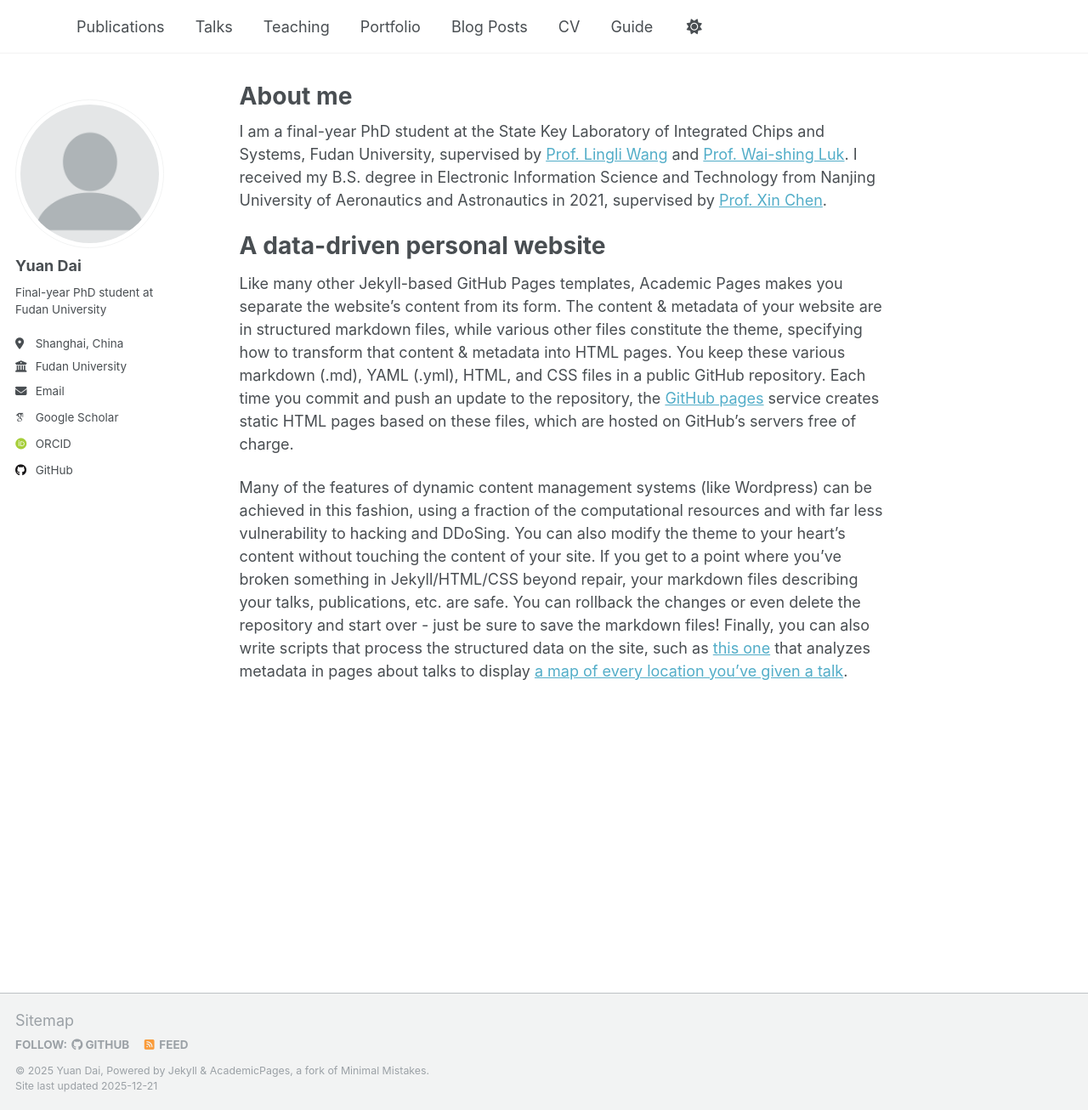
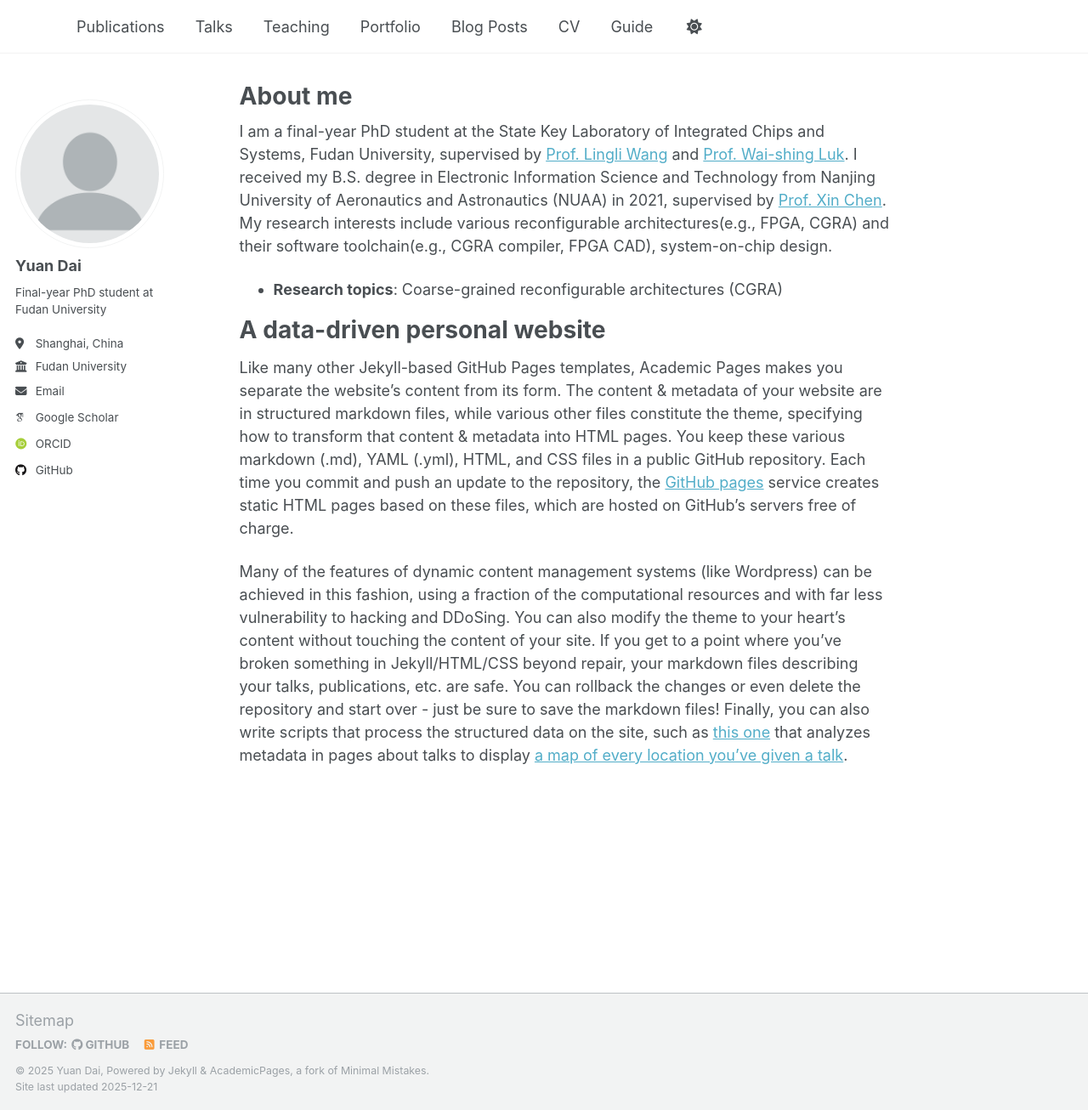
Before and after one commit to Dai-dirk/Dai-dirk.github.io, a Jekyll site: the page built from _pages/about.md, in a window 1280 px wide and 1306 px high. Shown: the whole window at 85% size. Built offline with Jekyll 4.4.1, drawn with Linux system fonts in a browser that asks for light colours; some web fonts are replaced.

Commit message:
Update about.md

```diff
--- a/_pages/about.md
+++ b/_pages/about.md
@@ -7,7 +7,9 @@ redirect_from:
   - /about.html
 ---
 
-I am a final-year PhD student at the State Key Laboratory of Integrated Chips and Systems, Fudan University, supervised by [Prof. Lingli Wang](https://sme.fudan.edu.cn/60/3c/c31155a352316/page.htm) and [Prof. Wai-shing Luk](https://scholar.google.com/citations?hl=zh-CN&user=zVrDetsAAAAJ). I received my B.S. degree in Electronic Information Science and Technology from Nanjing University of Aeronautics and Astronautics in 2021, supervised by [Prof. Xin Chen](https://faculty.nuaa.edu.cn/xchen/zh_CN/index.htm).
+I am a final-year PhD student at the State Key Laboratory of Integrated Chips and Systems, Fudan University, supervised by [Prof. Lingli Wang](https://sme.fudan.edu.cn/60/3c/c31155a352316/page.htm) and [Prof. Wai-shing Luk](https://scholar.google.com/citations?hl=zh-CN&user=zVrDetsAAAAJ). I received my B.S. degree in Electronic Information Science and Technology from Nanjing University of Aeronautics and Astronautics (NUAA) in 2021, supervised by [Prof. Xin Chen](https://faculty.nuaa.edu.cn/xchen/zh_CN/index.htm). My research interests include various reconfigurable architectures(e.g., FPGA, CGRA) and their software toolchain(e.g., CGRA compiler, FPGA CAD), system-on-chip design.
+
+- **Research topics**: Coarse-grained reconfigurable architectures (CGRA)
 
 A data-driven personal website
 ======
```
